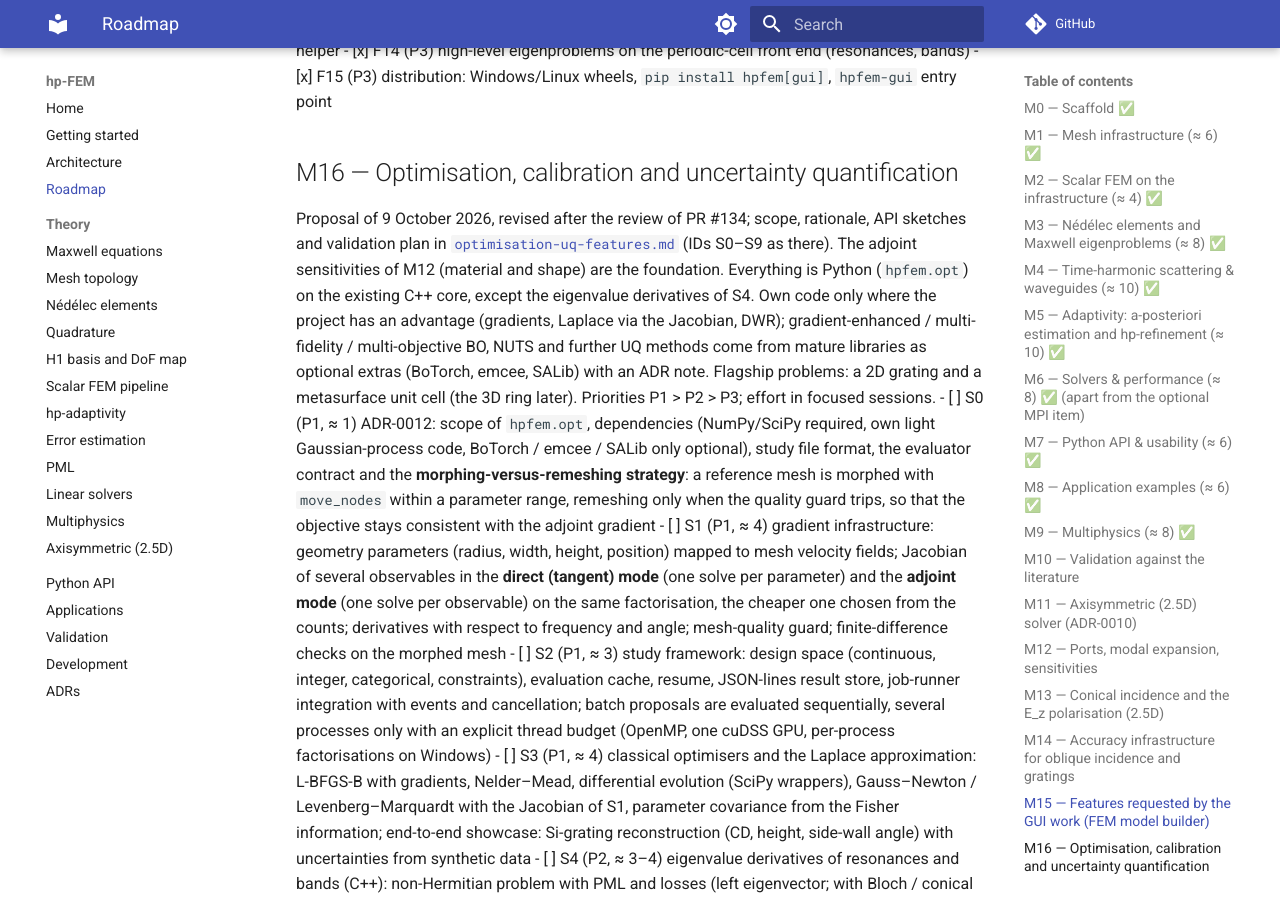
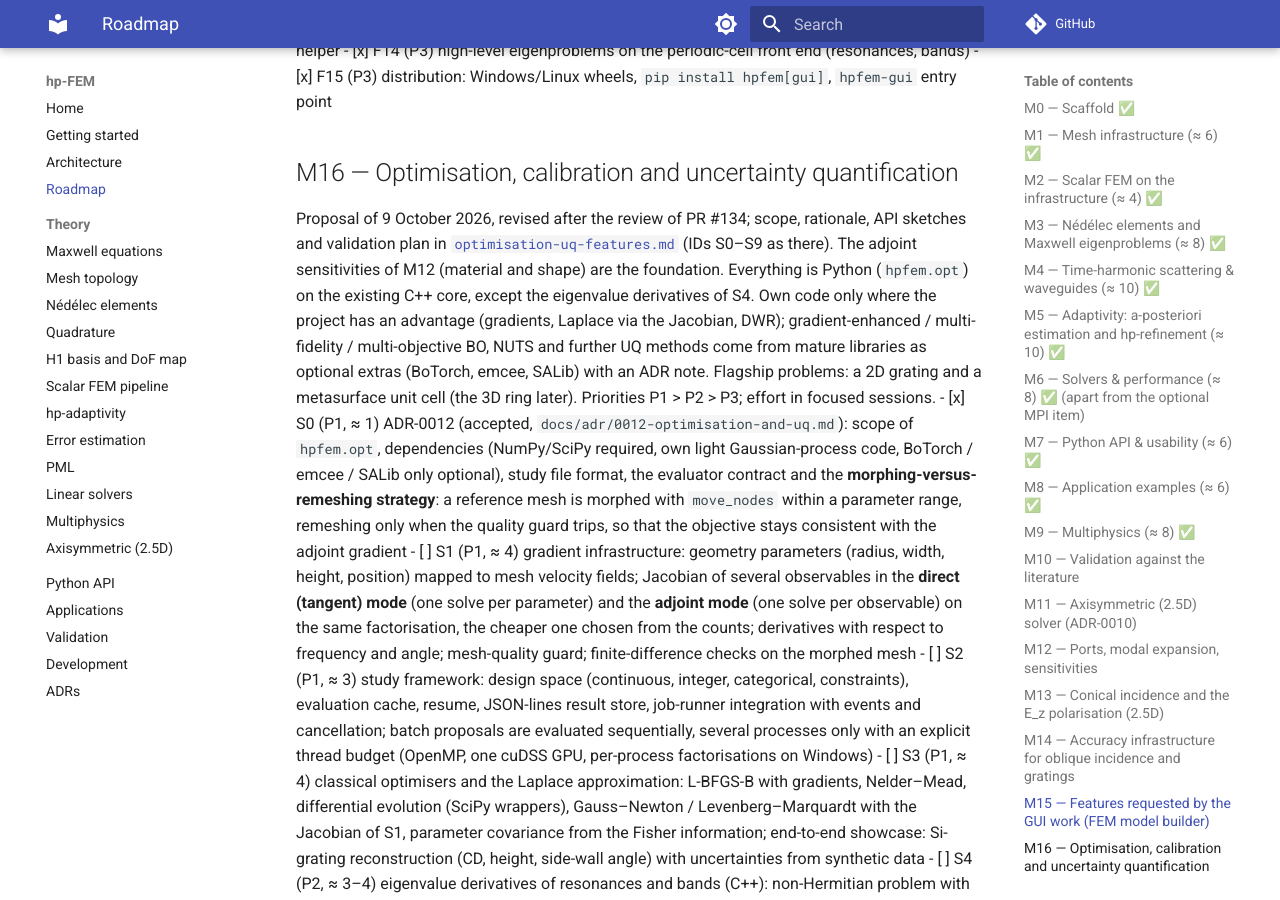
Before and after one commit to PhotonPower/hp-FEM, an MkDocs documentation site: the page built from docs/roadmap.md, in a window 1280 px wide and 900 px high, scrolled down 10203 px. Built offline with MkDocs 1.6.1 and Material for MkDocs 9.7.7, drawn with Linux system fonts in a browser that asks for light colours; comment, search, counter and statistics services are not loaded.

Commit message:
docs(adr): accept ADR-0012, tick M16 S0, changelog entries
ADR-0012 accepted by the maintainer; ADR-0007 status line and the ADR
table note the amendment (solve_transposed, kept factorisation). Roadmap
M16 S0 ticked; CHANGELOG Unreleased lists M16 and ADR-0012.

Co-Authored-By: Claude Opus 5.5 <noreply@anthropic.com>

```diff
--- a/docs/roadmap.md
+++ b/docs/roadmap.md
@@ -383,11 +383,12 @@ gradient-enhanced / multi-fidelity / multi-objective BO, NUTS and further UQ met
 mature libraries as optional extras (BoTorch, emcee, SALib) with an ADR note. Flagship
 problems: a 2D grating and a metasurface unit cell (the 3D ring later). Priorities P1 > P2 > P3;
 effort in focused sessions.
-- [ ] S0 (P1, ≈ 1) ADR-0012: scope of `hpfem.opt`, dependencies (NumPy/SciPy required, own
-  light Gaussian-process code, BoTorch / emcee / SALib only optional), study file format,
-  the evaluator contract and the **morphing-versus-remeshing strategy**: a reference mesh is
-  morphed with `move_nodes` within a parameter range, remeshing only when the quality guard
-  trips, so that the objective stays consistent with the adjoint gradient
+- [x] S0 (P1, ≈ 1) ADR-0012 (accepted, `docs/adr/0012-optimisation-and-uq.md`): scope of
+  `hpfem.opt`, dependencies (NumPy/SciPy required, own light Gaussian-process code,
+  BoTorch / emcee / SALib only optional), study file format, the evaluator contract and the
+  **morphing-versus-remeshing strategy**: a reference mesh is morphed with `move_nodes`
+  within a parameter range, remeshing only when the quality guard trips, so that the
+  objective stays consistent with the adjoint gradient
 - [ ] S1 (P1, ≈ 4) gradient infrastructure: geometry parameters (radius, width, height,
   position) mapped to mesh velocity fields; Jacobian of several observables in the **direct
   (tangent) mode** (one solve per parameter) and the **adjoint mode** (one solve per
```
Also changed, not shown: CHANGELOG.md (+8 -0 lines), docs/adr/0007-direct-solver-backends.md (+3 -1 lines), docs/adr/0012-optimisation-and-uq.md (+2 -2 lines), docs/adr/README.md (+2 -2 lines).
